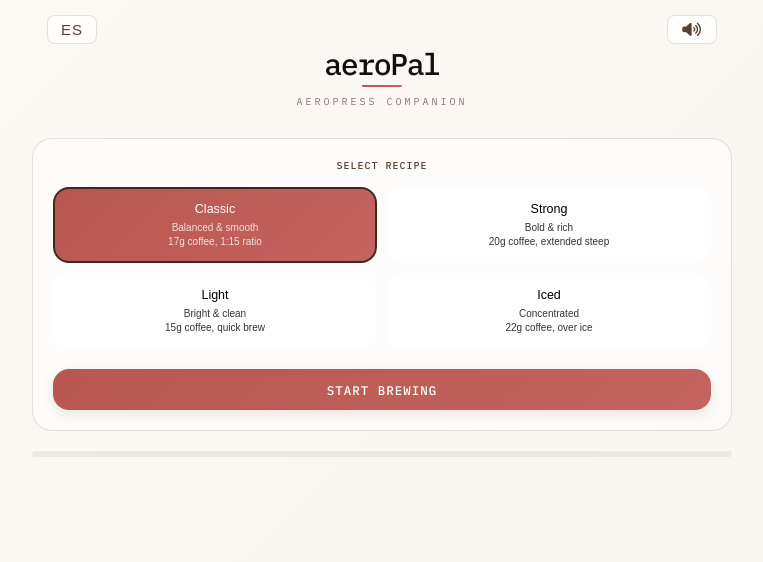
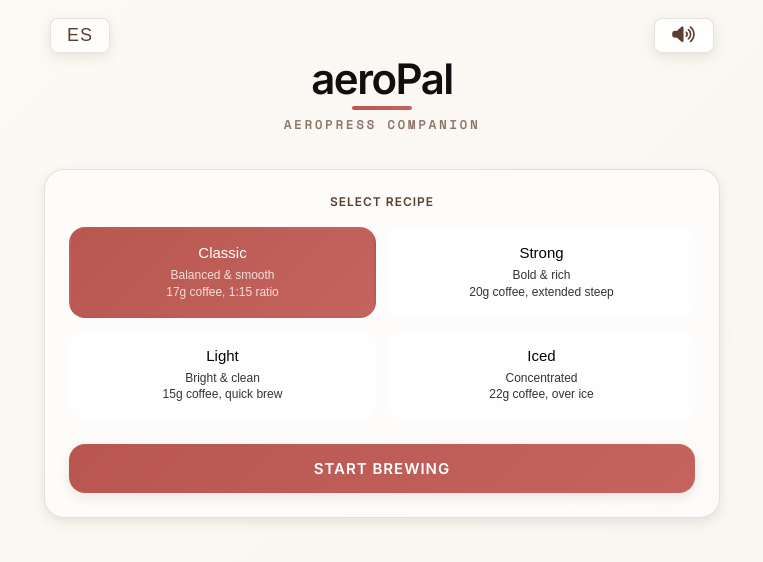
Before and after one commit to DiegoVallejoDev/aeropal, a React (Vite) app: page / in a window 1280 px wide. Shown: the top 562 px of the page, without its empty margins (258-1021 px from the left). Built offline with nearby package versions, Linux system fonts and the light colour scheme.

Commit message:
better design

```diff
--- a/index.html
+++ b/index.html
@@ -9,13 +9,13 @@
   <meta name="apple-mobile-web-app-title" content="AeroPal">
   <link rel="preconnect" href="https://fonts.googleapis.com">
   <link rel="preconnect" href="https://fonts.gstatic.com" crossorigin>
-  <link
-    href="https://fonts.googleapis.com/css2?family=IBM+Plex+Mono:ital,wght@0,100;0,200;0,300;0,400;0,500;0,600;0,700;1,100;1,200;1,300;1,400;1,500;1,600;1,700&display=swap"
-    rel="stylesheet">
+  <link href="https://fonts.googleapis.com/css2?family=Inter:wght@600&family=Space+Mono&display=swap" rel="stylesheet">
   <link rel="apple-touch-icon" href="/apple-touch-icon.png">
   <link rel="icon" type="image/svg+xml" href="/icon.svg" />
   <link rel="manifest" href="/manifest.json">
-  <link rel="stylesheet" href="https://cdnjs.cloudflare.com/ajax/libs/font-awesome/6.7.2/css/all.min.css" integrity="sha512-Evv84Mr4kqVGRNSgIGL/F/aIDqQb7xQ2vcrdIwxfjThSH8CSR7PBEakCr51Ck+w+/U6swU2Im1vVX0SVk9ABhg==" crossorigin="anonymous" referrerpolicy="no-referrer">
+  <link rel="stylesheet" href="https://cdnjs.cloudflare.com/ajax/libs/font-awesome/6.7.2/css/all.min.css"
+    integrity="sha512-Evv84Mr4kqVGRNSgIGL/F/aIDqQb7xQ2vcrdIwxfjThSH8CSR7PBEakCr51Ck+w+/U6swU2Im1vVX0SVk9ABhg=="
+    crossorigin="anonymous" referrerpolicy="no-referrer">
   <meta name="viewport" content="width=device-width, initial-scale=1.0" />
   <title>AeroPal</title>
 </head>
--- a/src/App.css
+++ b/src/App.css
@@ -17,18 +17,18 @@
 }
 
 html {
-  font-size: 10px;
+  font-size: 12px;
   /* 1rem = 16px */
 }
 
 body {
+  font-family: 'Inter', sans-serif;
   margin: 0;
 }
 
 .app-container {
   min-height: 100vh;
   background: transparent;
-  font-family: 'IBM Plex Mono', monospace;
   color: var(--dark-gray);
   padding: 0;
   max-width: 480px;
@@ -62,6 +62,7 @@ body {
   margin: 1em 1em 0;
   width: 5rem;
   font-size: 1.5rem;
+  box-shadow: 0 4px 12px var(--shadow-soft);
 }
 
 .control-btn:hover {
@@ -75,9 +76,8 @@ body {
 }
 
 .logo {
-  font-family: 'IBM Plex Mono', monospace;
-  font-size: 3rem;
-  font-weight: 500;
+  font-size: 3.5rem;
+  font-weight: 700;
   letter-spacing: -1.5px;
   color: var(--dark-gray);
   margin-bottom: 8px;
@@ -87,23 +87,24 @@ body {
 .logo::after {
   content: '';
   position: absolute;
-  bottom: -4px;
+  bottom: -.5rem;
   left: 50%;
   transform: translateX(-50%);
-  width: 40px;
-  height: 2px;
+  width: 5rem;
+  height: 4px;
   background: linear-gradient(90deg, var(--muted-red), var(--soft-red));
-  border-radius: 1px;
+  border-radius: 3px;
 }
 
 .subtitle {
-  font-family: 'IBM Plex Mono', monospace;
+  font-family: 'Space Mono', monospace;
   font-size: 1rem;
   color: var(--brown);
   opacity: 0.7;
-  letter-spacing: 3px;
+  letter-spacing: .25em;
   text-transform: uppercase;
-  margin-top: 12px;
+  margin-top: 1rem;
+  font-weight: 600;
 }
 
 .recipe-selection {
@@ -112,6 +113,8 @@ body {
   padding: 2rem;
   margin-bottom: 2rem;
   border: 1px solid var(--subtle-brown);
+  box-shadow: 0 4px 12px var(--shadow-soft);
+  margin: 1rem;
 }
 
 .recipe-title {
@@ -150,7 +153,6 @@ body {
 .recipe-card.selected {
   background: linear-gradient(135deg, var(--muted-red), var(--soft-red));
   color: white;
-  border-color: var(--dark-brown);
 }
 
 .recipe-name {
@@ -231,7 +233,7 @@ body {
 }
 
 .lottie-animation-space {
-  width: 100%;
+  width: 96vw;
   height: 200px;
   display: flex;
   align-items: center;
@@ -239,6 +241,7 @@ body {
   background: rgba(255, 255, 255, 0.4);
   border-radius: 20px;
   border: 1px solid var(--subtle-brown);
+  max-width: 500px;
 }
 
 .lottie {
@@ -277,7 +280,7 @@ body {
 }
 
 .timer-progress-circle {
-  transition: stroke-dashoffset 1s ease;
+  transition: stroke-dashoffset 1s ease-out;
 }
 
 .timer-display {
@@ -332,8 +335,7 @@ body {
 }
 
 .step-tip {
-  font-size: 0.75rem;
-  /* 12px ÷ 16 = 0.75rem */
+  font-size: 0.875rem;
   color: var(--brown);
   opacity: 0.7;
   font-style: italic;
@@ -382,14 +384,17 @@ body {
   border-radius: 3px;
   margin-top: 3rem;
   overflow: hidden;
-  position: relative;
-  bottom: 1em;
+  position: fixed;
+  bottom: 2em;
+  visibility: hidden;
 }
 
-@media screen and (max-width: 480px) {
+@media screen and (max-width: 700px) {
   .progress-bar {
-    width: 100%;
+    margin-left: 2vw;
+    width: 96vw;
     max-width: none;
+    visibility: visible;
   }
 }
 
@@ -405,10 +410,6 @@ body {
   .app-container {
     padding: 0;
     overflow: hidden;
-  }
-
-  .logo {
-    font-size: 3rem;
   }
 
   .timer-circle-container {
```
